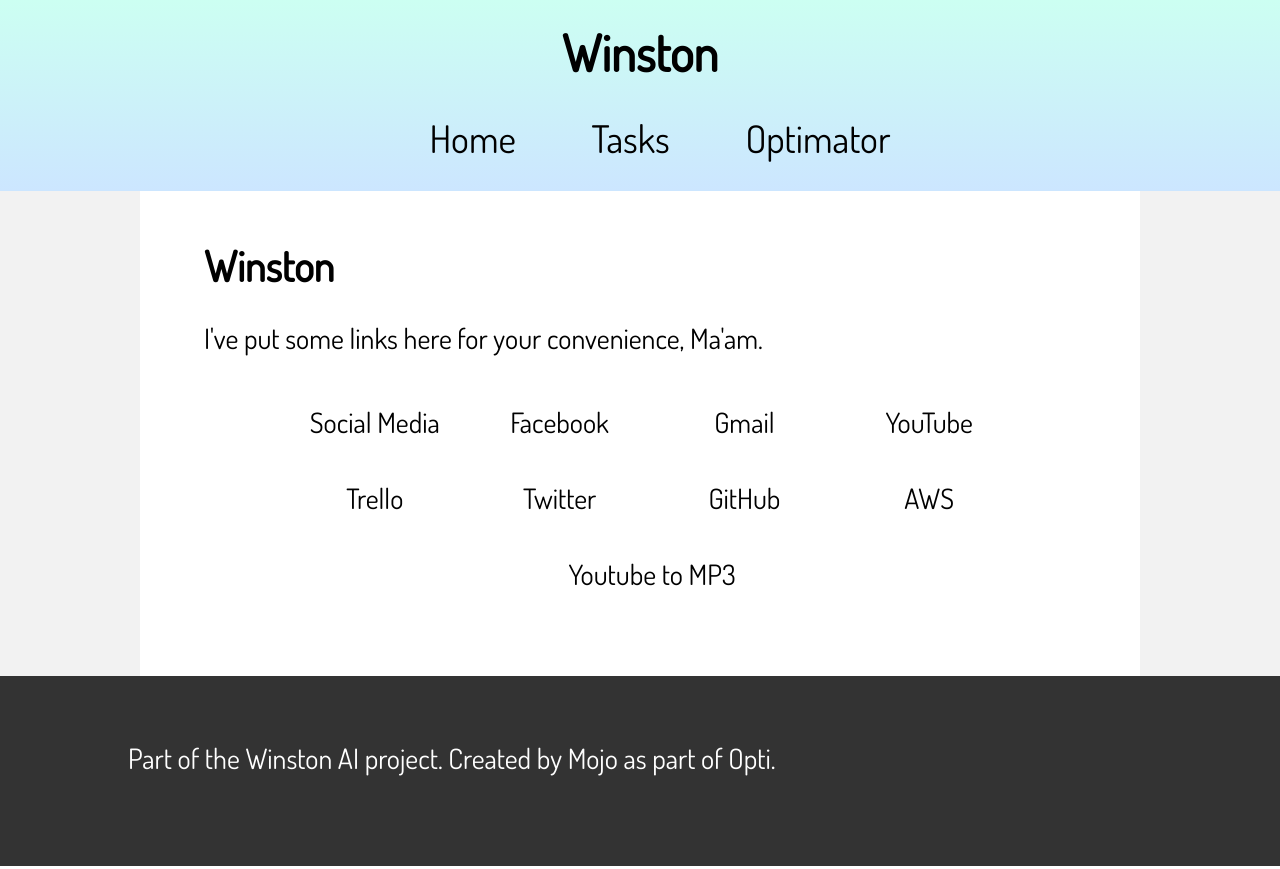
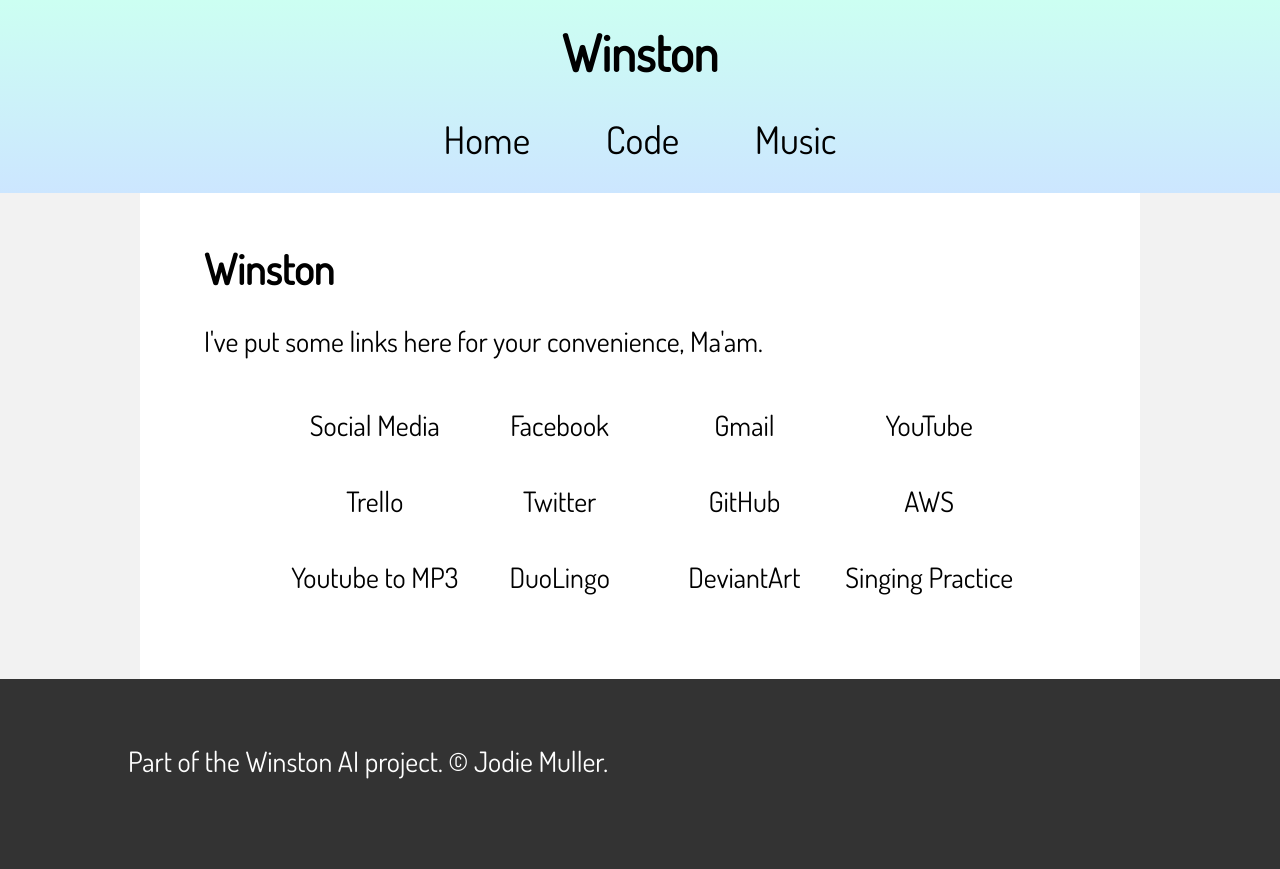
Before and after one commit to JodieMM/Winston, a PHP site: page /Pages/home.php in a window 1280 px wide. Run offline with PHP 8.4, Linux system fonts and the light colour scheme.

Commit message:
Removed some less necessary/unused options and updated footer

```diff
--- a/Design/footer.php
+++ b/Design/footer.php
@@ -1,4 +1,4 @@
 <div class="footer">
-		Part of the Winston AI project. Created by Mojo as part of Opti.
+		Part of the Winston AI project. &copy; Jodie Muller.
 </div>
 </body>
--- a/Design/header.php
+++ b/Design/header.php
@@ -1,6 +1,7 @@
 <html>
 <head>
 	<title>Winston</title>
+	<base target="_blank">
 	<link href="../Design/style.css" rel="stylesheet" type="text/css"/>
 	<link href="../Features/Music/musicstyle.css" rel="stylesheet" type="text/css"/>
 	<link href="../Features/D&D/ddstyle.css" rel="stylesheet" type="text/css"/>
@@ -19,6 +20,10 @@
 	<nav>
 		<ul>
 			<a href="../Pages/home"><li>Home</li></a>
+			<a href="../Pages/code"><li>Code</li></a>
+			<a href="../Pages/music"><li>Music</li></a>
+
+			<!--
 			<div class="dropdown">
 				<li>Tasks</li>
 				<div class="dropdown-options">
@@ -27,8 +32,9 @@
 					<a href="../Pages/code">Code</a>
 					<a href="../Pages/d&d?#">D&amp;D</a>
 				</div>
-			</div>
-			<a href="http://www.opti.technology/"><li>Optimator</li></a>
+			</div>-->
+			<!--<a href="https://www.opti.technology/"><li>Optimator</li></a>-->
+			<!--<a href="http://personal.ap-southeast-2.elasticbeanstalk.com/DailyPlanner/"><li>Daily Planner</li></a>-->
 		</ul>
 	</nav>
 </div>
--- a/Design/style.css
+++ b/Design/style.css
@@ -51,6 +51,7 @@ li{
 
 ul{
 	margin: 0;
+	padding: 0;
 }
 
 .dropdown {
--- a/Functions/JSFunctions.js
+++ b/Functions/JSFunctions.js
@@ -4,8 +4,8 @@
 // -- LINKS --
 
 function socialMediaLinks(){
-	window.open('https://www.facebook.com/');
-	window.open('https://mail.google.com/mail/ca/u/0/#inbox');
+	facebook();
+	gmail();
 }
 
 function facebook(){
@@ -33,7 +33,7 @@ function github(){
 }
 
 function aws(){
-	window.open('https://us-west-2.console.aws.amazon.com/console/home?nc2=h_ct&region=us-west-2&src=header-signin#');
+	window.open('https://ap-southeast-2.console.aws.amazon.com/console/home?region=ap-southeast-2');
 }
 
 function colour(){
@@ -55,3 +55,16 @@ function optidemo(){
 function youtubemp3(){
 	window.open('https://ytmp3.cc/');
 }
+
+function duolingo(){
+	window.open('https://www.duolingo.com/');
+}
+
+function da(){
+	window.open('https://www.deviantart.com/');
+}
+
+function singing(){
+	window.open('https://www.youtube.com/playlist?list=PL564skpX2Vpthcnw4uSEoFhTA8H38xV9V');
+	//window.open('https://trello.com/c/HAbStDgx/111-singing');
+}
--- a/Pages/home.php
+++ b/Pages/home.php
@@ -19,6 +19,9 @@
 	</div>
 	<div id="option-button-row">
 		<div id="option-button" onclick="youtubemp3()">Youtube to MP3</div>
+		<div id="option-button" onclick="duolingo()">DuoLingo</div>
+		<div id="option-button" onclick="da()">DeviantArt</div>
+		<div id="option-button" onclick="singing()">Singing Practice</div>
 	</div>
 </div>
 
```
